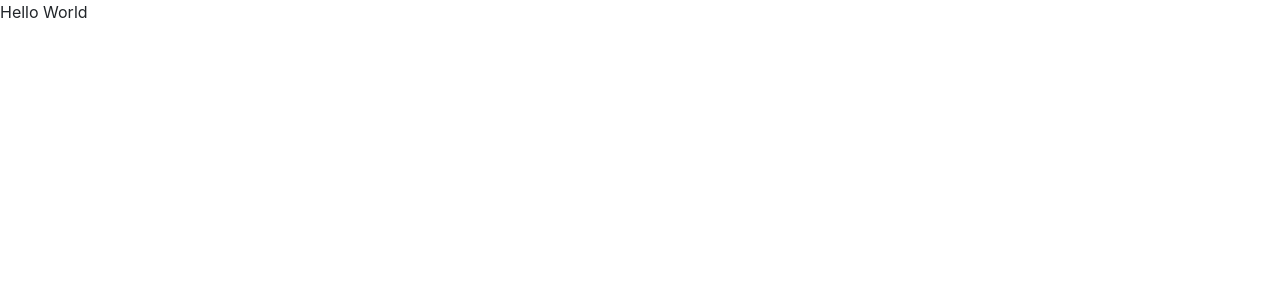
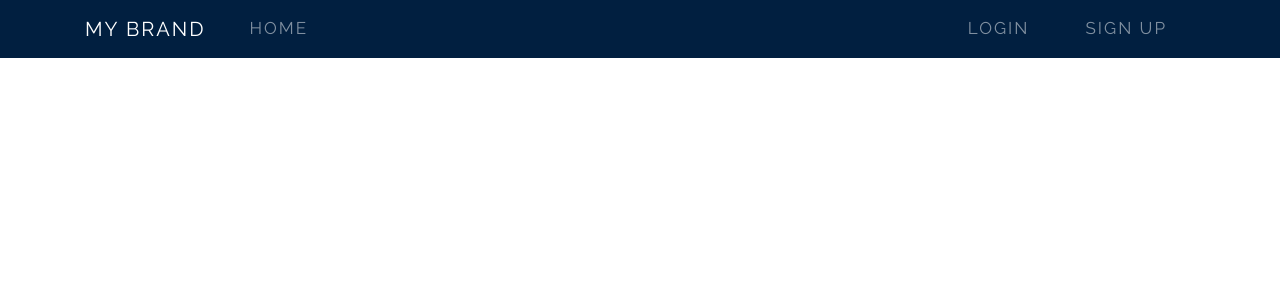
Before and after one commit to aronfischer/Udemy-Mern-Auth, a React (Create React App) app in the folder mern-auth/client/: page / in a window 1280 px wide. Shown: the top 300 px of the page. Built offline with nearby package versions, Linux system fonts and the light colour scheme.

Commit message:
Create NavBar

```diff
--- /dev/null
+++ b/mern-auth/client/src/core/Navigation.js
@@ -0,0 +1,44 @@
+import React from "react";
+
+import "../styles/navigation.css";
+
+const Navigation = () => {
+  return (
+    <nav className='navbar navbar-expand-lg navbar-dark af-navbar w-100 position-fixed'>
+      <div className='container'>
+        <a href='/' className='navbar-brand'>
+          My Brand
+        </a>
+
+        <button
+          className='navbar-toggler'
+          type='button'
+          data-toggle='collapse'
+          data-target='#navbarSupportedContent'
+        >
+          <span className='navbar-toggler-icon'></span>
+        </button>
+
+        <div className='collapse navbar-collapse'>
+          <ul className='navbar-nav w-100'>
+            <li className='nav-item mr-auto'>
+              <a href='/' className='nav-link'>
+                Home
+              </a>
+            </li>
+
+            <li className='nav-item'>
+              <button className='nav-link'>Login</button>
+            </li>
+
+            <li className='nav-item'>
+              <button className='nav-link'>Sign up</button>
+            </li>
+          </ul>
+        </div>
+      </div>
+    </nav>
+  );
+};
+
+export default Navigation;
--- a/mern-auth/client/src/index.js
+++ b/mern-auth/client/src/index.js
@@ -1,6 +1,8 @@
 import React from "react";
 import ReactDOM from "react-dom";
 import App from "./pages/App";
+
+import "./styles/styles.css";
 
 ReactDOM.render(
   <React.StrictMode>
--- a/mern-auth/client/src/pages/App.js
+++ b/mern-auth/client/src/pages/App.js
@@ -1,7 +1,14 @@
 import React from "react";
 
+import Navigation from "../core/Navigation";
+
 function App() {
-  return <div className='App'>Hello World</div>;
+  return (
+    <div className='App'>
+      <Navigation />
+      Hello World
+    </div>
+  );
 }
 
 export default App;
--- /dev/null
+++ b/mern-auth/client/src/styles/navigation.css
@@ -0,0 +1,22 @@
+@import url("https://fonts.googleapis.com/css2?family=Raleway&display=swap");
+
+.nav-item,
+.nav-link,
+.af-navbar {
+  font-family: "Raleway", Arial, Helvetica, sans-serif;
+  text-transform: uppercase;
+  letter-spacing: 2px;
+}
+
+.nav-item,
+.nav-link {
+  color: white;
+  font-size: 17px;
+  margin: 0 10px;
+  background-color: transparent;
+  border: none;
+}
+
+.af-navbar {
+  background-color: #011f40;
+}
--- /dev/null
+++ b/mern-auth/client/src/styles/styles.css
@@ -0,0 +1,3 @@
+button:focus {
+  outline: none;
+}
```
